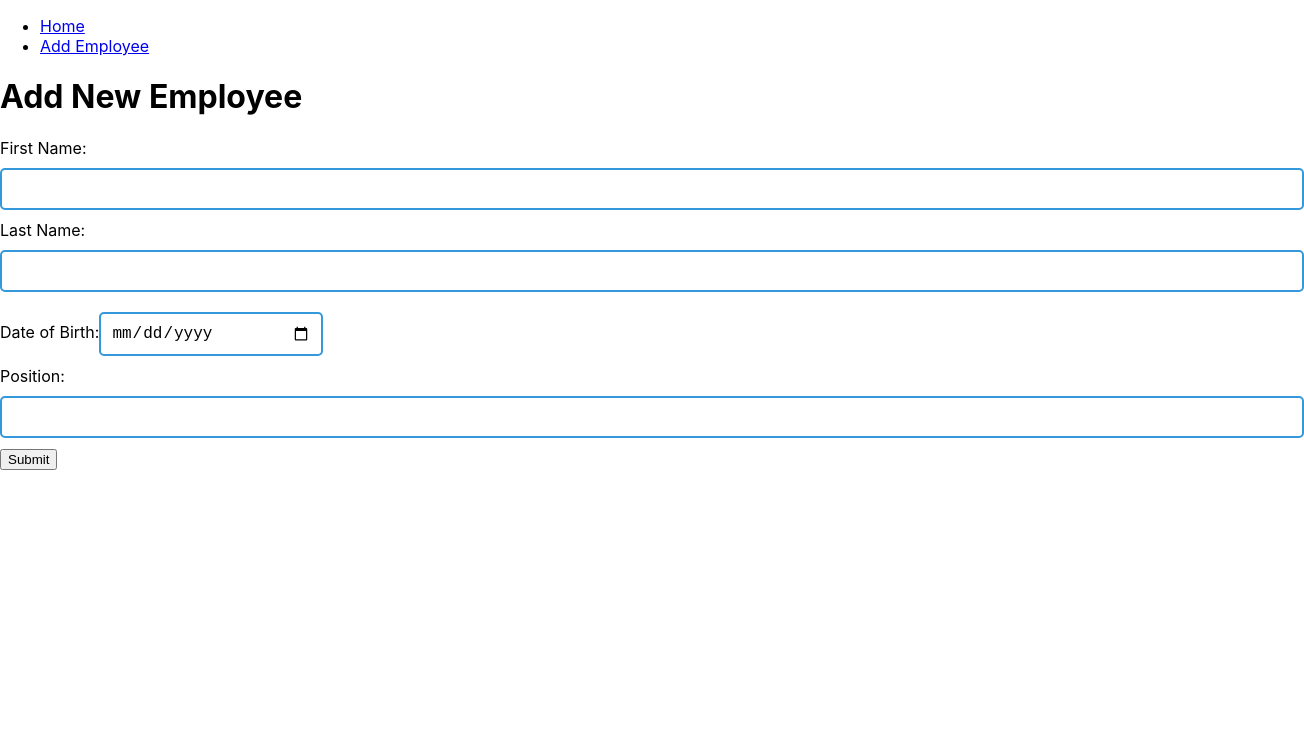
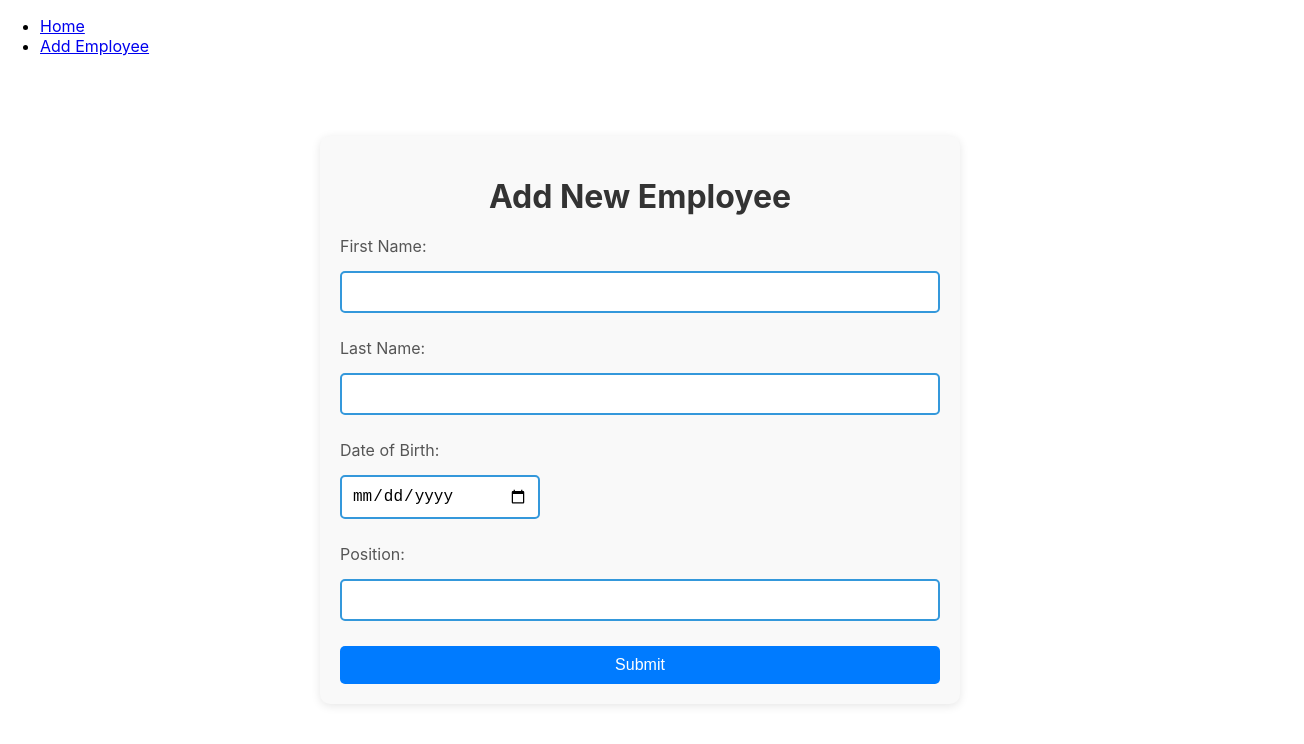
Before and after one commit to TenaRozing1/project-task-react, a React (Create React App) app: page /add-employee in a window 1280 px wide. Shown: the top 744 px of the page, 1304 px wide, since content can reach past the window. Built offline with nearby package versions, Linux system fonts and the light colour scheme.

Commit message:
Added styles for employees submit form

```diff
--- /dev/null
+++ b/src/components/employee-form/employee-form.styles.scss
@@ -0,0 +1,49 @@
+.add-employee-container {
+  display: flex;
+  flex-direction: column;
+  align-items: center;
+  padding: 20px;
+  background-color: #f9f9f9;
+  border-radius: 10px;
+  box-shadow: 0 2px 10px rgba(0, 0, 0, 0.1);
+  max-width: 600px;
+  margin: 80px auto;
+
+  h1 {
+    margin-bottom: 20px;
+    color: #333;
+    font-size: 2rem;
+  }
+
+  form {
+    width: 100%;
+    display: flex;
+    flex-direction: column;
+
+    div {
+      margin-bottom: 15px;
+
+      label {
+        display: block;
+        margin-bottom: 5px;
+        color: #555;
+        font-size: 1rem;
+      }
+    }
+
+    button {
+      padding: 10px 15px;
+      font-size: 1rem;
+      color: #fff;
+      background-color: #007bff;
+      border: none;
+      border-radius: 5px;
+      cursor: pointer;
+      transition: background-color 0.3s ease;
+
+      &:hover {
+        background-color: #0056b3;
+      }
+    }
+  }
+}
--- a/src/components/employee-form/employee.form.jsx
+++ b/src/components/employee-form/employee.form.jsx
@@ -1,5 +1,6 @@
 import React, { useState } from "react";
 import InputComponent from "../input-component/input.component";
+import "./employee-form.styles.scss";
 
 const AddEmployee = () => {
   const [firstName, setFirstName] = useState("");
@@ -26,7 +27,7 @@ const AddEmployee = () => {
   };
 
   return (
-    <div>
+    <div className="add-employee-container">
       <h1>Add New Employee</h1>
       <form onSubmit={handleSubmit}>
         <div>
--- a/src/components/employees/employees.styles.scss
+++ b/src/components/employees/employees.styles.scss
@@ -1,16 +1,22 @@
 .card-list {
+  margin-left: auto;
+  margin-right: auto;
   display: grid;
-  @media(min-width: 1100px) {
+  gap: 20px;
+
+  @media (min-width: 1100px) {
     grid-template-columns: repeat(4, 1fr);
   }
-  @media(max-width: 1099px) {
+
+  @media (max-width: 1099px) {
     grid-template-columns: repeat(3, 1fr);
   }
-  @media(max-width: 750px) {
+
+  @media (max-width: 750px) {
     grid-template-columns: repeat(2, 1fr);
   }
-  @media(max-width: 580px) {
+
+  @media (max-width: 580px) {
     grid-template-columns: repeat(1, 1fr);
   }
-  gap: 20px;
 }
--- a/src/components/homepage/homepage.styles.scss
+++ b/src/components/homepage/homepage.styles.scss
@@ -42,7 +42,7 @@
 
     @media (min-width: 700px) {
       flex-direction: row;
-      max-width: 1000px;
+      max-width: 1015px;
       margin-right: 60px;
     }
 
@@ -54,7 +54,7 @@
 
     & > * {
       flex: 1;
-      margin-right: 15px;
+      margin-right: 20px;
 
       &:last-child {
         margin-right: 0;
--- a/src/components/input-component/input-component.styles.scss
+++ b/src/components/input-component/input-component.styles.scss
@@ -2,6 +2,7 @@
   padding: 10px;
   margin: 10px 0;
   width: 100%;
+  box-sizing: border-box;
   font-size: 16px;
   border: 2px solid #3498db;
   border-radius: 5px;
```
